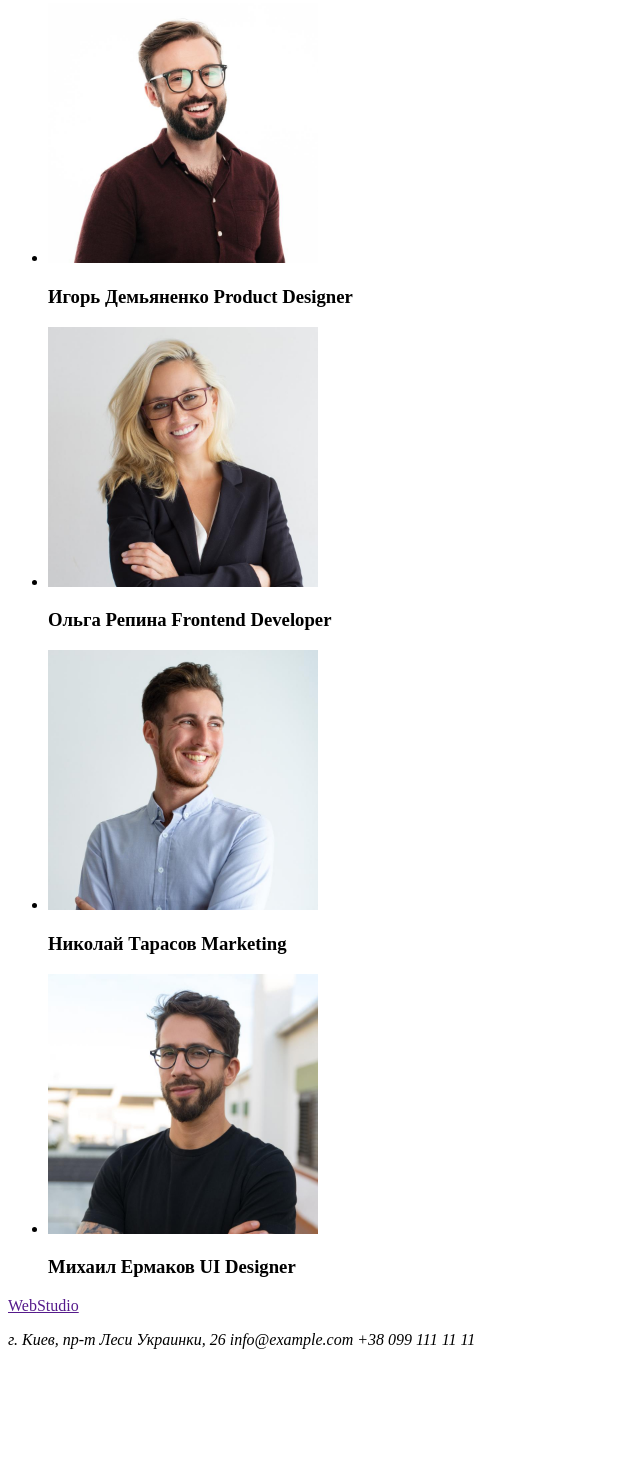
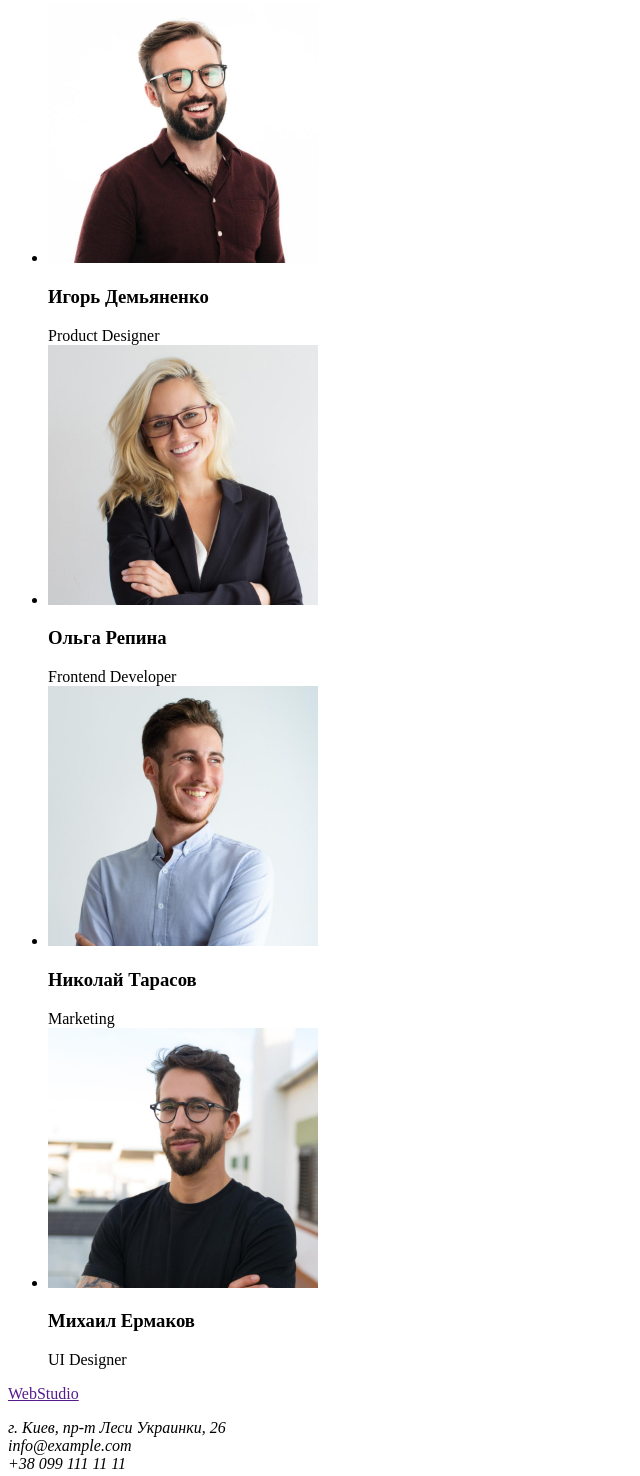
Before and after one commit to yurchenko-olga/goit-markup-hw-01, a plain HTML site: page index.html in a window 1280 px wide. Shown: the part 1635-3111 px from the top of the page, without its empty margins (0-640 px from the left). Before the commit the page ends 2992 px from the top, so only its background shows below. Drawn offline with Linux system fonts and the light colour scheme.

Commit message:
Update index.html

```diff
--- a/index.html
+++ b/index.html
@@ -4,7 +4,7 @@
     <meta charset="UTF-8">
     <meta http-equiv="X-UA-Compatible" content="IE=edge">
     <meta name="viewport" content="width=device-width, initial-scale=1.0">
-    <title>Document</title>
+    <title>WebStudio</title>
 </head>
 <body>
         <!--  Шапка навигация -->
@@ -74,23 +74,23 @@
               <ul>
               <li>
                   <img src="./images/img44.jpg" alt="" width="270" height="260">
-                  <h3>Игорь Демьяненко Product Designer</h3></li>
+                  <h3>Игорь Демьяненко</h3> Product Designer</li>
               <li>
                   <img src="./images/img55.jpg" alt="" width="270" height="260">
-                  <h3>Ольга Репина Frontend Developer</h3></li>
+                  <h3>Ольга Репина</h3> Frontend Developer</li>
               <li>
                   <img src="./images/img66.jpg" alt="" width="270" height="260">
-                  <h3>Николай Тарасов Marketing</h3></li>
+                  <h3>Николай Тарасов</h3> Marketing</li>
               <li><img src="./images/img77.jpg" alt="" width="270" height="260">
-                  <h3>Михаил Ермаков UI Designer</h3></li>
+                  <h3>Михаил Ермаков</h3> UI Designer</li>
               </ul>
       </section>
     </main>
 
     <footer>
         <a href=""><p><span>Web</span>Studio</p></a>
-        <address> г. Киев, пр-т Леси Украинки, 26
-        info@example.com
+        <address> г. Киев, пр-т Леси Украинки, 26 <br>
+        info@example.com <br>
         +38 099 111 11 11 </address>
     </footer>
 
```
